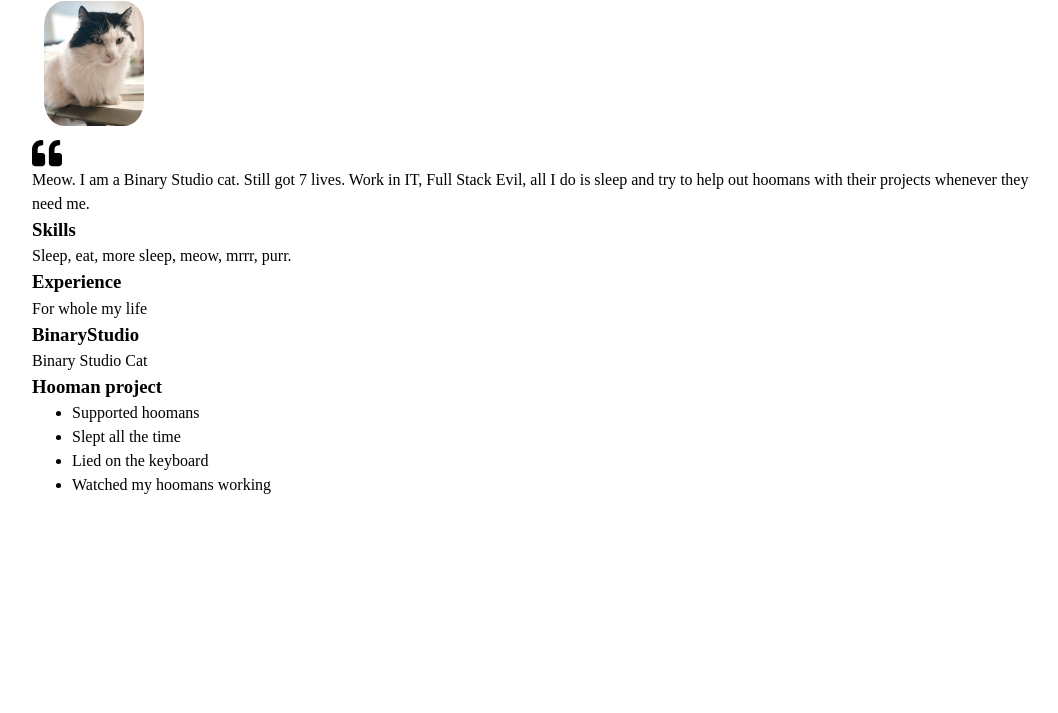
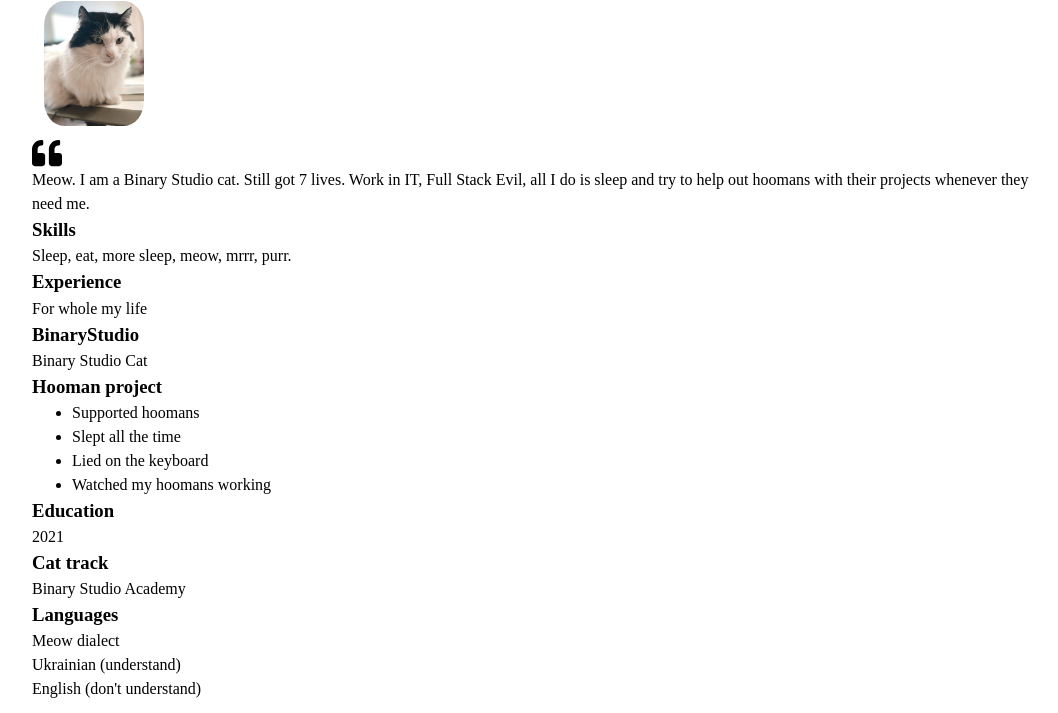
Before and after one commit to illia-dobro/homepage, a plain HTML site: page index.html in a window 1280 px wide. Shown: the part 181-894 px from the top of the page, without its empty margins (96-1154 px from the left). Before the commit the page ends 800 px from the top, so only its background shows below. Drawn offline with Linux system fonts and the light colour scheme.

Commit message:
add Additional info

```diff
--- a/index.html
+++ b/index.html
@@ -120,7 +120,36 @@
                 </div>
               </div>
 
-              <div class="additional-info fv"></div>
+              <div class="additional-info fv">
+                <div class="additional-info__education">
+                  <h3 class="additional-info__education-header">Education</h3>
+                  <div class="additional-info__education-university">
+                    <span
+                      class="additional-info__education-university-durability"
+                      >2021</span
+                    >
+                    <h3
+                      class="additional-info__education-university-speciality"
+                    >
+                      Cat track
+                    </h3>
+                    <p class="additional-info__education-university-name">
+                      Binary Studio Academy
+                    </p>
+                  </div>
+                </div>
+
+                <div class="additional-info__languages">
+                  <h3 class="additional-info__languages-header">Languages</h3>
+                  <p class="additional-info__languages-item">Meow dialect</p>
+                  <p class="additional-info__languages-item">
+                    Ukrainian (understand)
+                  </p>
+                  <p class="additional-info__languages-item">
+                    English (don't understand)
+                  </p>
+                </div>
+              </div>
             </div>
           </div>
         </div>
```
